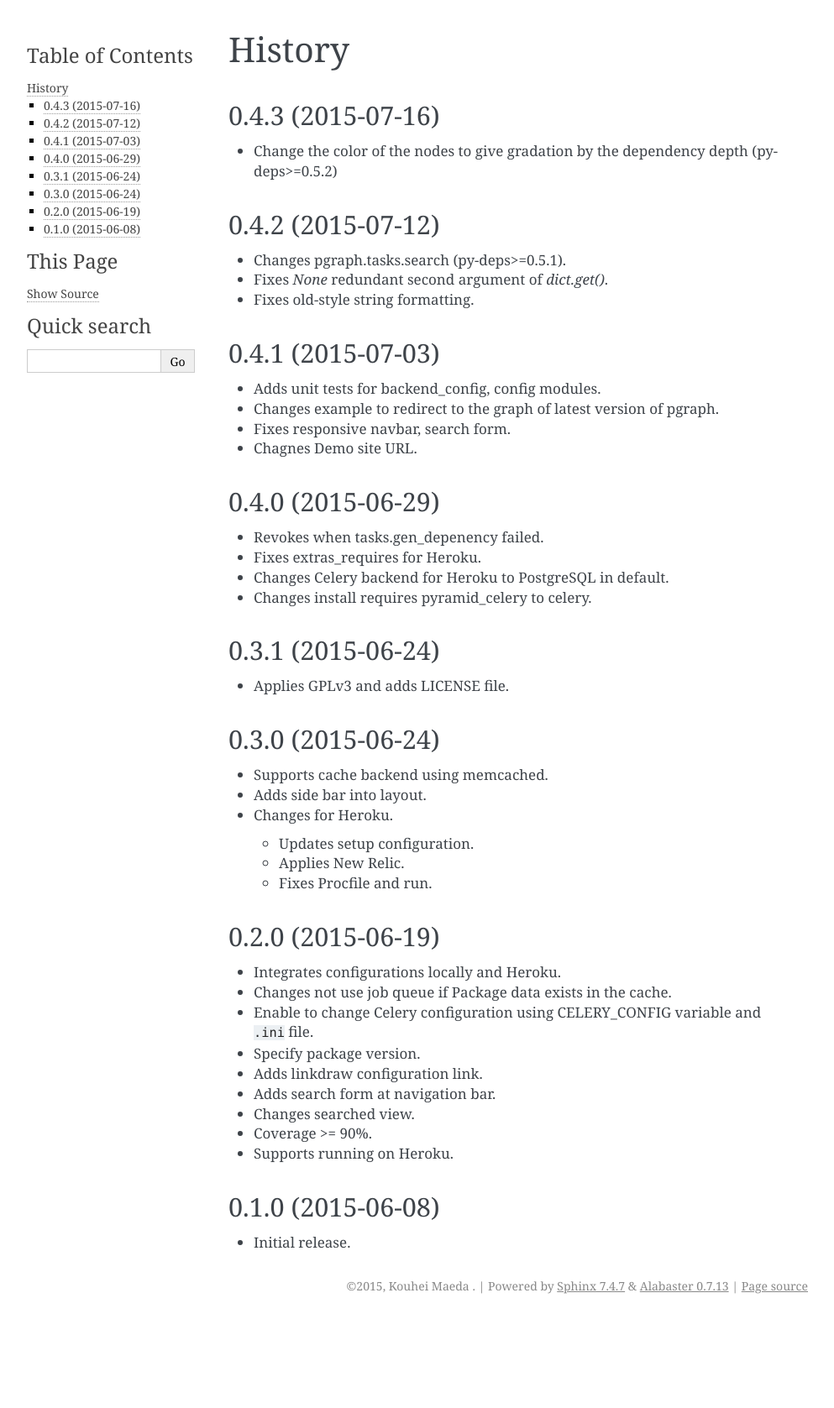
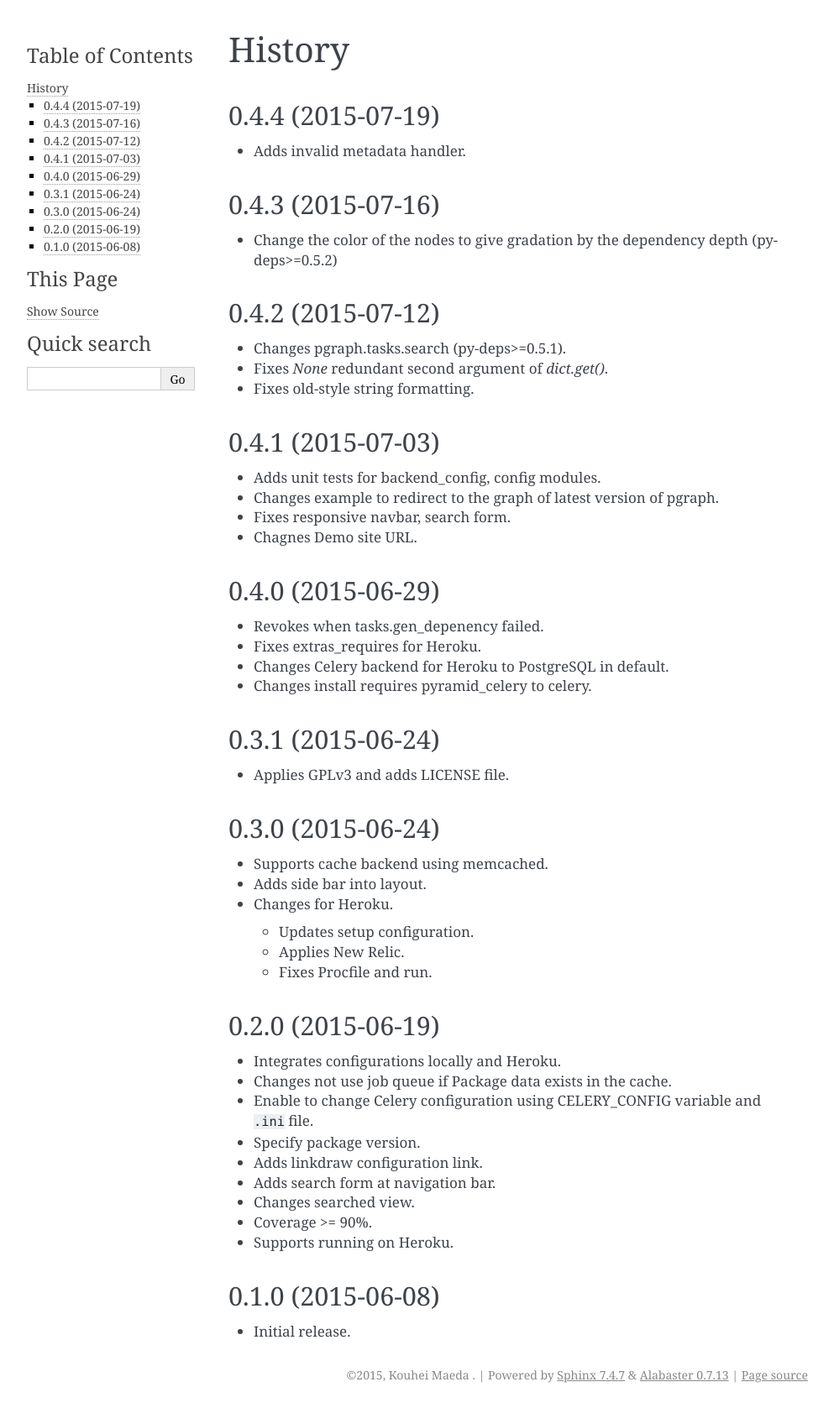
Before and after one commit to mkouhei/pgraph, a Sphinx documentation site: the page built from docs/source/HISTORY.rst, in a window 1280 px wide. Shown: the whole page at 84% size, without its empty margins (148-1141 px from the left). Built offline with Sphinx 7.4.7, drawn with Linux system fonts in a browser that asks for light colours; before the commit the page ends 1571 px from its top, so only the background shows below that.

Commit message:
Bump version.
Signed-off-by: Kouhei Maeda <mkouhei@palmtb.net>

```diff
--- a/docs/source/HISTORY.rst
+++ b/docs/source/HISTORY.rst
@@ -1,5 +1,10 @@
 History
 =======
+
+0.4.4 (2015-07-19)
+------------------
+
+* Adds invalid metadata handler.
 
 0.4.3 (2015-07-16)
 ------------------
--- a/docs/source/conf.py
+++ b/docs/source/conf.py
@@ -57,7 +57,7 @@
 # The short X.Y version.
 version = '0.4'
 # The full version, including alpha/beta/rc tags.
-release = '0.4.3'
+release = '0.4.4'
 
 # The language for content autogenerated by Sphinx. Refer to documentation
 # for a list of supported languages.
--- a/pgraph/__init__.py
+++ b/pgraph/__init__.py
@@ -4,6 +4,6 @@
 __project__ = 'pgraph'
 __author__ = 'Kouhei Maeda'
 __email__ = 'mkouhei@palmtb.net'
-__version__ = '0.4.3'
+__version__ = '0.4.4'
 __repo__ = 'https://github.com/mkouhei/pgraph'
 READTHEDOCS = 'http://pgraph.readthedocs.org'
```
